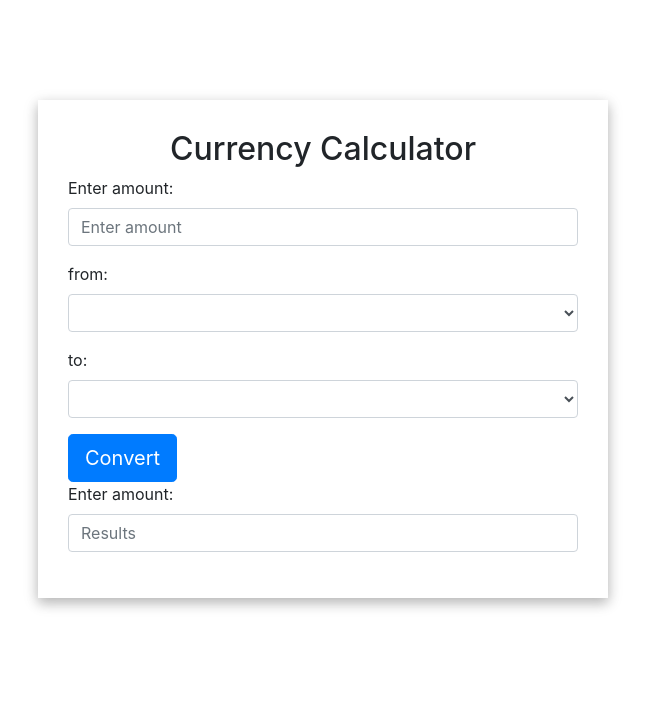
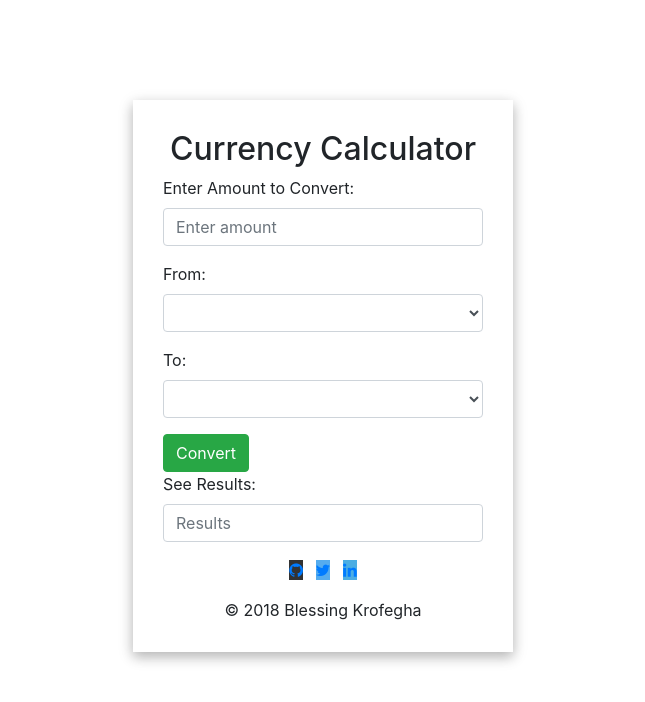
Before and after one commit to krofax/currency-converter, a website: page main.html in a window 1280 px wide. Shown: the whole page, without its empty margins (317-962 px from the left). Drawn offline with nearby package versions, Linux system fonts and the light colour scheme; no server answers.

Commit message:
updated main.html

```diff
--- a/main.html
+++ b/main.html
@@ -3,38 +3,54 @@
    <head>
        <meta charset="utf-8"/>
        <meta name="viewport" content="width=device-width, initial-scale=1.0, maximum-scale=1.0">
-       <meta name="description" content="Super Currency converter"/>
+       <meta name="description" content="Currency converter"/>
        <title>Currency converter</title>
        <link rel="stylesheet" type="text/css" href="https://maxcdn.bootstrapcdn.com/bootstrap/4.0.0/css/bootstrap.min.css"/>
        <link rel="stylesheet" type="text/css" href="css/styles.css"/>
+       <link rel="shortcut icon"  href="imgs/favicon.ico" type="image/x-icon" />
+       <link rel="stylesheet" href="https://cdnjs.cloudflare.com/ajax/libs/font-awesome/4.7.0/css/font-awesome.css"/>
    </head>
    <body>
         <div class="container">
                 <div class="row">
-                    <div class="col-md-6 offset-md-3 main-content">
+                    <div class="col-md-4 offset-md-4 main-content">
                         <div class="header">
                             <h2 class="text-center">Currency Calculator</h2>
                          </div>
                          <div class="form-group">
-                             <label for="Enter amount">Enter amount:</label>
+                             <label for="Enter amount">Enter Amount to Convert:</label>
                              <input type="text" class="form-control" placeholder="Enter amount" id="currency">
                          </div>
                          <div class="form-group">
-                             <label for="from">from:</label>
+                             <label for="from">From:</label>
                              <select class="form-control" id="from"></select>
                          </div>
                          <div class="form-group">
-                             <label for="to">to:</label>
+                             <label for="to">To:</label>
                              <select class="form-control" id="to"></select>
                          </div>
-                         <button id="convert" class="btn btn-lg btn-primary">Convert</button>
+                         <button id="convert" class="btn btn-success">Convert</button>
                          <div class="form-group">
-                             <label for="resulte">Enter amount:</label>
+                             <label for="resulte">See Results:</label>
                              <input type="text" class="form-control" placeholder="Results" id="final">
                          </div>
+                         <footer class="distributed">
+                            <div class="social text-center ">
+                                <ul class="list-inline social-buttons">
+                                    <li class="list-inline-item"><a style="background-color: #333" target="_blank" href="https://github.com/krofax"><i class=" fa fa-github"></i></a></li>
+                                    <li class="list-inline-item"><a style="background-color : rgb(85, 172, 238)" target="_blank" href="https://twitter.com/bkrofegha" class="share-twitter"><i class="fa fa-twitter"></i></a></li>
+                                    <li class="list-inline-item"> <a style="background-color: rgb(76, 174, 227)" target="_blank" href="https://www.linkedin.com/in/blessing-krofegha/"><i class="fa fa-linkedin"></i></a></li>
+                                </ul>
+                            </div>
+                            <div class="footer-copyright text-center"> <span>© 2018 Blessing Krofegha</span> </div>
+                        </footer>
                     </div>
+
                 </div>
+
             </div>
+
+
 
             <script src="https://code.jquery.com/jquery-3.2.1.slim.min.js" integrity="sha384-KJ3o2DKtIkvYIK3UENzmM7KCkRr/rE9/Qpg6aAZGJwFDMVNA/GpGFF93hXpG5KkN" crossorigin="anonymous"></script>
             <script src="https://cdnjs.cloudflare.com/ajax/libs/popper.js/1.12.9/umd/popper.min.js" integrity="sha384-ApNbgh9B+Y1QKtv3Rn7W3mgPxhU9K/ScQsAP7hUibX39j7fakFPskvXusvfa0b4Q" crossorigin="anonymous"></script>
```
